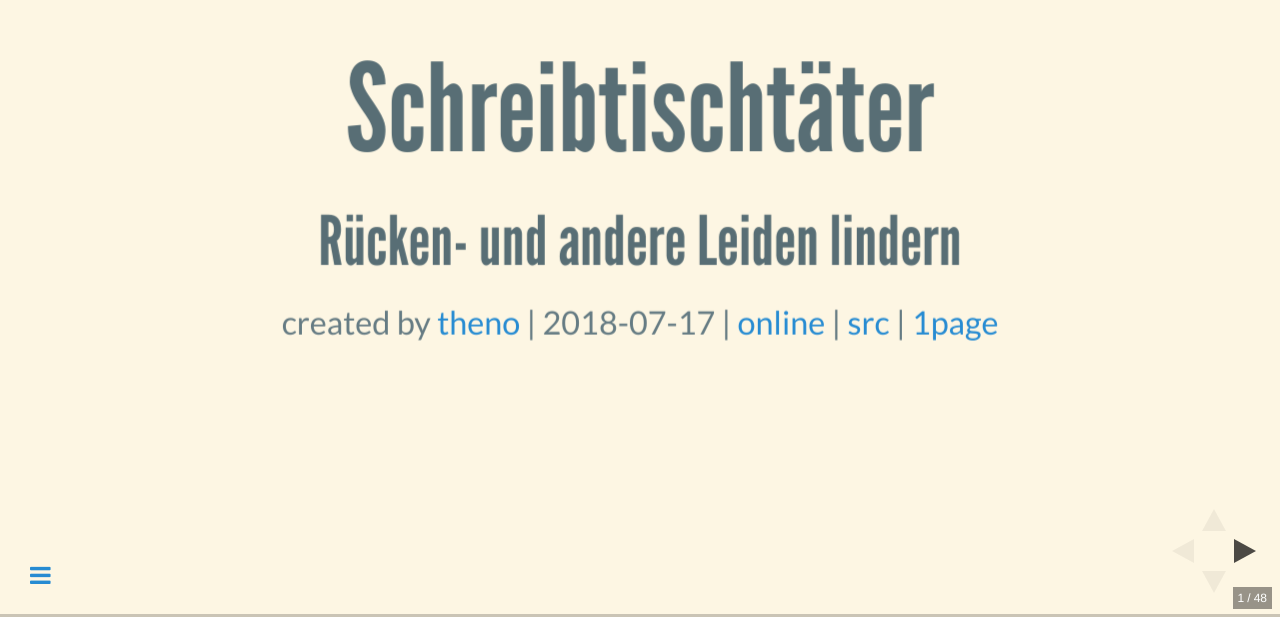
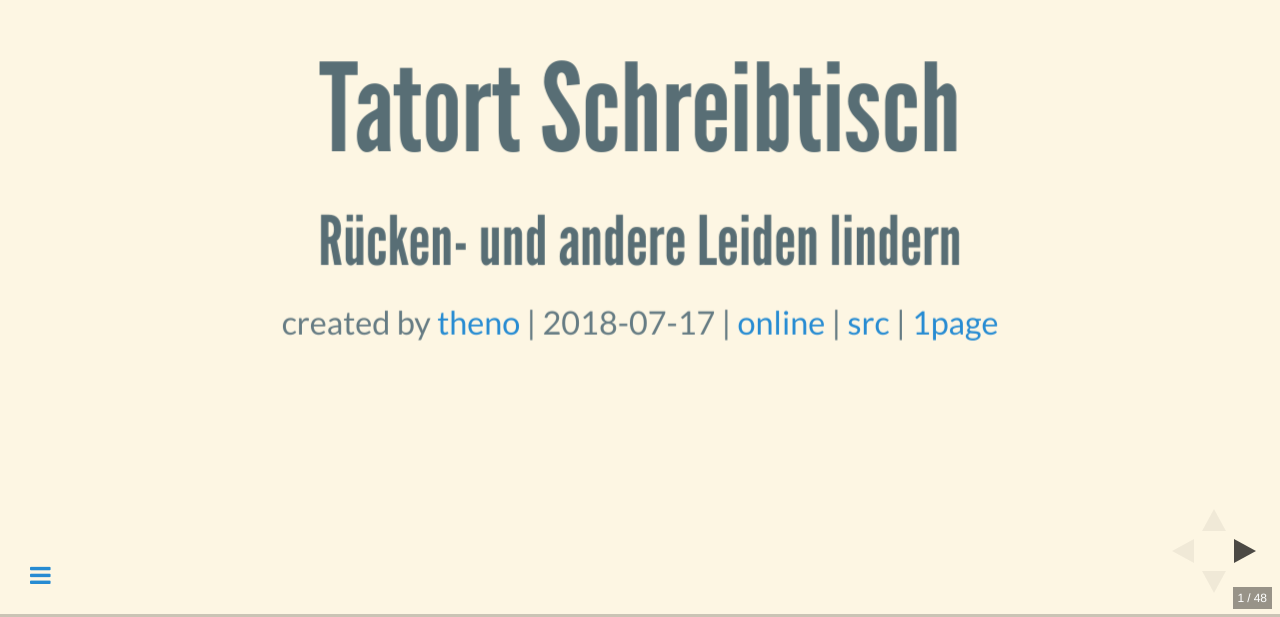
Before and after one commit to theno/presi-nacken, a plain HTML site: page index.html in a window 1280 px wide. Shown: the part 183-800 px from the top of the page. Drawn offline with nearby package versions, Linux system fonts and the light colour scheme; some packages are replaced by stand-ins of ours; files whose address does not match are found by name.

Commit message:
change title to "Tatort Schreibtisch"

```diff
--- a/index.html
+++ b/index.html
@@ -4,7 +4,7 @@
     <head>
         <meta charset="utf-8">
 
-        <title>Schreibtischtäter-Rückenleiden lindern</title>
+        <title>Schreibtischtäter*innen-Rückenleiden lindern</title>
 
         <link rel="stylesheet" href="./reveal.js/css/reveal.css">
         <link rel="stylesheet" href="./reveal.js/css/theme/solarized.css" id="theme">
--- a/slides.md
+++ b/slides.md
@@ -1,6 +1,6 @@
 <!-- .slide: data-state="no-toc-progress" --> <!-- don't show toc progress bar on this slide -->
 
-# Schreibtischtäter
+# Tatort Schreibtisch
 <!-- .element: class="no-toc-progress" --> <!-- slide not in toc progress bar -->
 
 ## Rücken- und andere Leiden lindern
```
Also changed, not shown: README.md.
